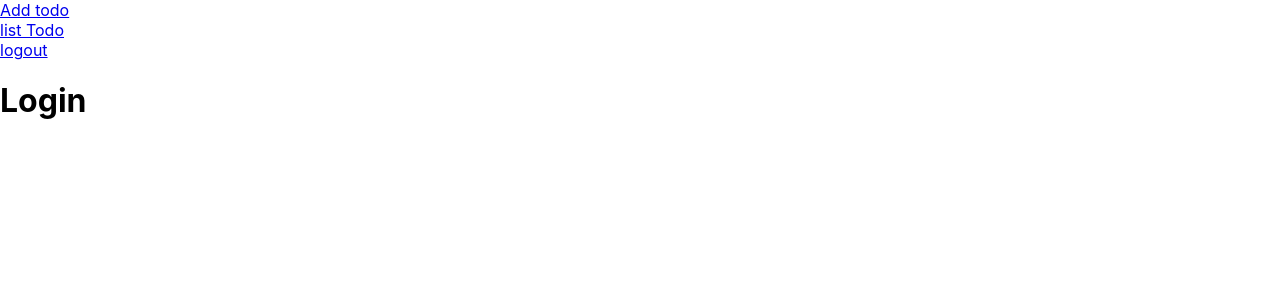
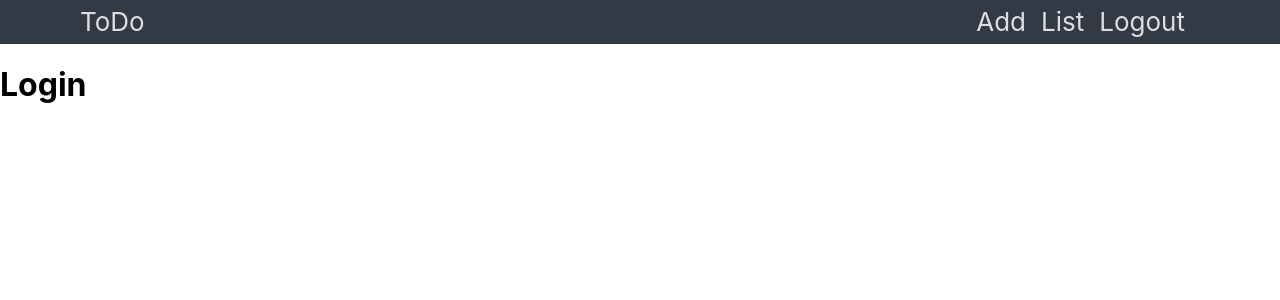
Before and after one commit to panthsolanki/todo, a React (Create React App) app: page / in a window 1280 px wide. Shown: the top 300 px of the page. Built offline with nearby package versions, Linux system fonts and the light colour scheme.

Commit message:
header updated

```diff
--- a/src/containers/header/header.js
+++ b/src/containers/header/header.js
@@ -1,22 +1,24 @@
 import React, { Component } from 'react';
-import { Link } from "react-router-dom";
+import { NavLink } from "react-router-dom";
+import { NavBar, Title } from "./header.styled";
 
 class Header extends Component {
   render() {
     return (
-      <div>
-        <Link to='/add' >
-          <span>Add todo</span>
-        </Link>
-        <br/>
-        <Link to='/list'>
-          <span>list Todo</span>
-        </Link>
-        <br/>
-        <Link to='/'>
-          <span>logout</span>
-        </Link>
-      </div>
+      <NavBar>
+        <Title>ToDo</Title>
+        <div className="NavLinkWrapper">
+          <NavLink to='/add' className="NavLink" activeClassName="selected">
+            <span>Add</span>
+          </NavLink>
+          <NavLink to='/list' className="NavLink" activeClassName="selected">
+            <span>List</span>
+          </NavLink>
+          <NavLink to='/' className="NavLink">
+            <span>Logout</span>
+          </NavLink>
+        </div>
+      </NavBar>
     );
   }
 }
```
